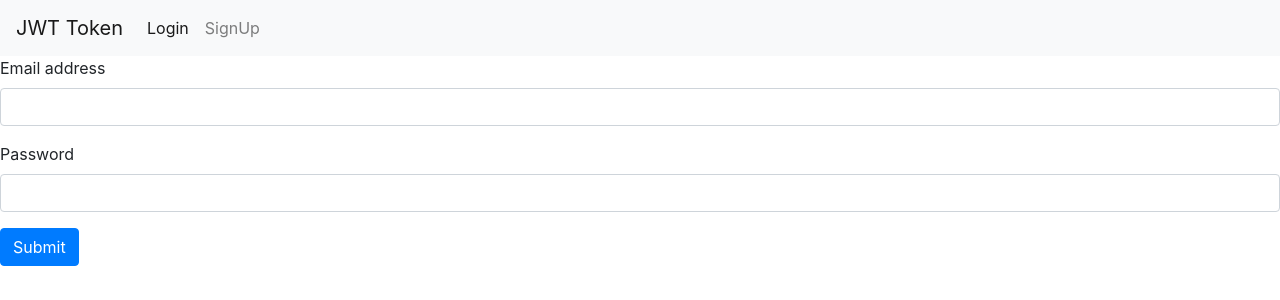
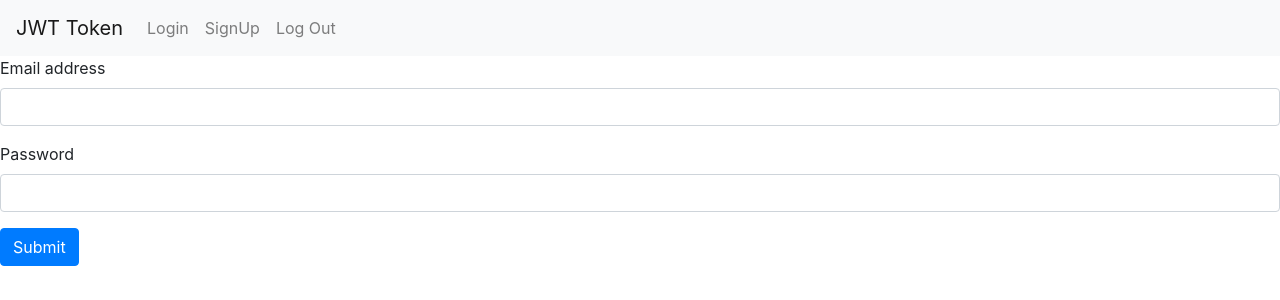
Before and after one commit to vishal9-9/Flask-JWT-Token, a Flask app: page / in a window 1280 px wide. Shown: the top 300 px of the page. Run offline with Flask 2, Linux system fonts and the light colour scheme.

Commit message:
logout fix

```diff
--- a/website/auth.py
+++ b/website/auth.py
@@ -40,4 +40,4 @@ def home():
 @login_required
 def logout():
     logout_user()
-    return render_template('login.html')
+    return redirect('/logout')
--- a/website/templates/base.html
+++ b/website/templates/base.html
@@ -14,11 +14,14 @@
         <a class="navbar-brand" href="#">JWT Token</a>
         <div class="collapse navbar-collapse" id="navbarSupportedContent">
           <ul class="navbar-nav mr-auto">
-            <li class="nav-item active">
+            <li class="nav-item">
               <a class="nav-link" href="/">Login</a>
             </li>
             <li class="nav-item">
               <a class="nav-link" href="/signup">SignUp</a>
+            </li>
+            <li class="nav-item">
+              <a class="nav-link" href="/logout">Log Out</a>
             </li>
         </div>
     </nav>
```
Also changed, not shown: website/database/users.db.
